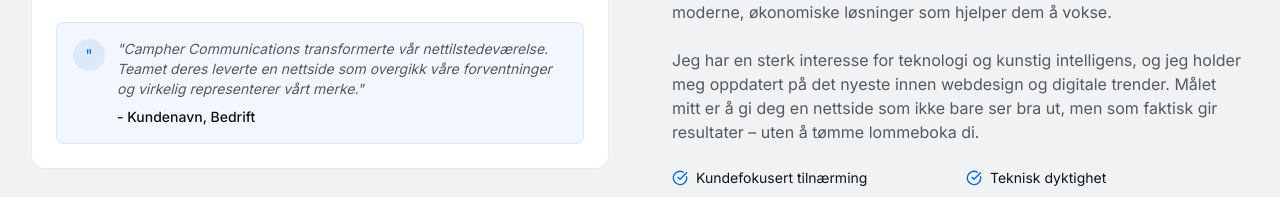
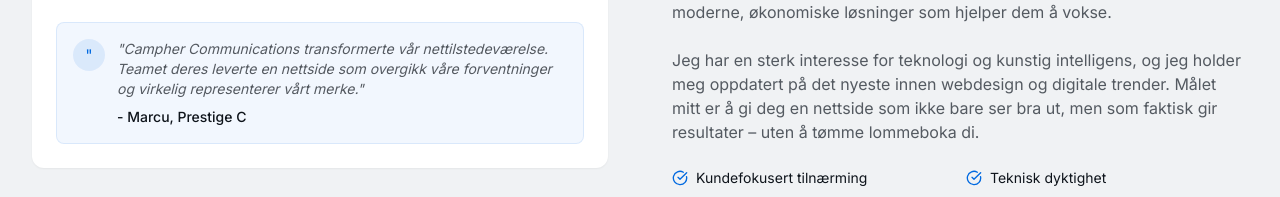
Before and after one commit to jonathancampher/campher-communications, a React (Vite) app: page / in a window 1280 px wide. Shown: the part 5114-5311 px from the top of the page. Built offline with nearby package versions, Linux system fonts and the light colour scheme.

Commit message:
git push

```diff
--- a/src/components/About.tsx
+++ b/src/components/About.tsx
@@ -52,7 +52,7 @@ const About = () => {
                       <p className="text-campher-gray italic text-sm">
                         "Campher Communications transformerte vår nettilstedeværelse. Teamet deres leverte en nettside som overgikk våre forventninger og virkelig representerer vårt merke."
                       </p>
-                      <p className="text-campher-dark font-medium text-sm mt-2">- Kundenavn, Bedrift</p>
+                      <p className="text-campher-dark font-medium text-sm mt-2">- Marcu, Prestige C</p>
                     </div>
                   </div>
                 </div>
```
